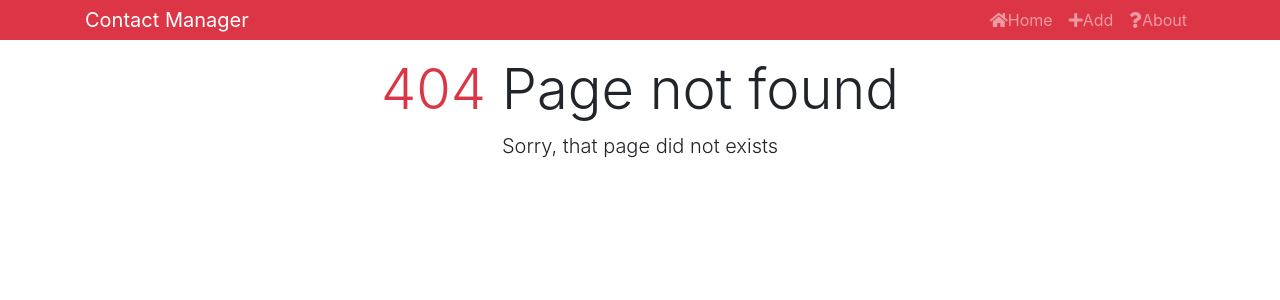
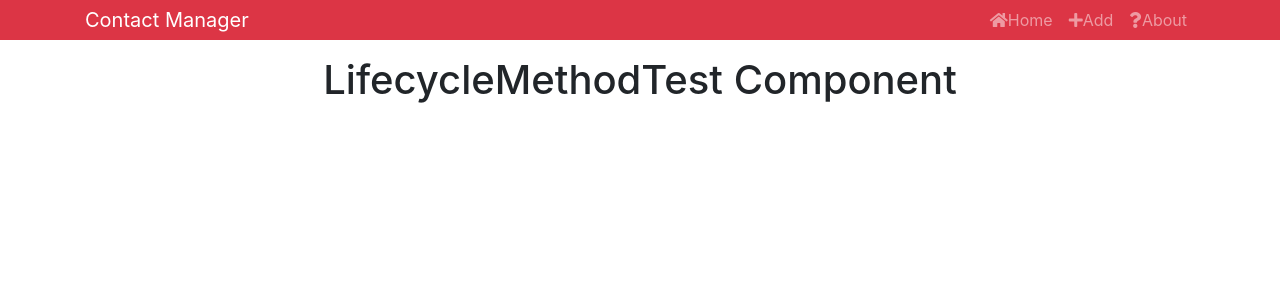
Before and after one commit to rhiodam/react-contact-manager, a React (Create React App) app: page /test in a window 1280 px wide. Before the commit this address had no page. Shown: the top 300 px of the page. Built offline with nearby package versions, Linux system fonts and the light colour scheme.

Commit message:
Section 7 no 1 Lifecycle Method

```diff
--- a/src/App.js
+++ b/src/App.js
@@ -6,6 +6,7 @@ import Contacts from "./components/contacts/Contacts";
 import Header from "./components/layout/Header";
 import About from "./components/pages/About";
 import NotFound from "./components/pages/NotFound";
+import LifecycleMethodTest from "./components/tests/LifecycleMethodTest";
 import LikeDislike from "./components/test/LikeDislike";
 import Like from "./components/test/Like";
 import Counter from "./components/test/Counter";
@@ -49,6 +50,7 @@ class App extends Component {
                                 <Route exact path="/" component={Contacts}/>
                                 <Route exact path="/about" component={About}/>
                                 <Route exact path="/contact/add" component={AddContact}/>
+                                <Route exact path="/test" component={LifecycleMethodTest}/>
                                 <Route component={NotFound}/>
                             </Switch>
                         </div>
--- /dev/null
+++ b/src/components/tests/LifecycleMethodTest.js
@@ -0,0 +1,33 @@
+import React, {Component} from 'react';
+
+class LifecycleMethodTest extends Component {
+
+    componentDidMount() {
+        console.log('LifecycleMethodTest... componentDidMount')
+    }
+
+    // 1
+    componentWillMount() {
+        console.log('LifecycleMethodTest... componentWillMount')
+    }
+
+    componentDidUpdate(prevProps, prevState, snapshot) {
+        console.log('LifecycleMethodTest... componentDidUpdate')
+    }
+
+    getSnapshotBeforeUpdate(prevProps, prevState) {
+        console.log('LifecycleMethodTest... getSnapshotBeforeUpdate')
+    }
+
+
+
+    render() {
+        return (
+            <div>
+                <h1>LifecycleMethodTest Component</h1>
+            </div>
+        );
+    }
+}
+
+export default LifecycleMethodTest;
```
